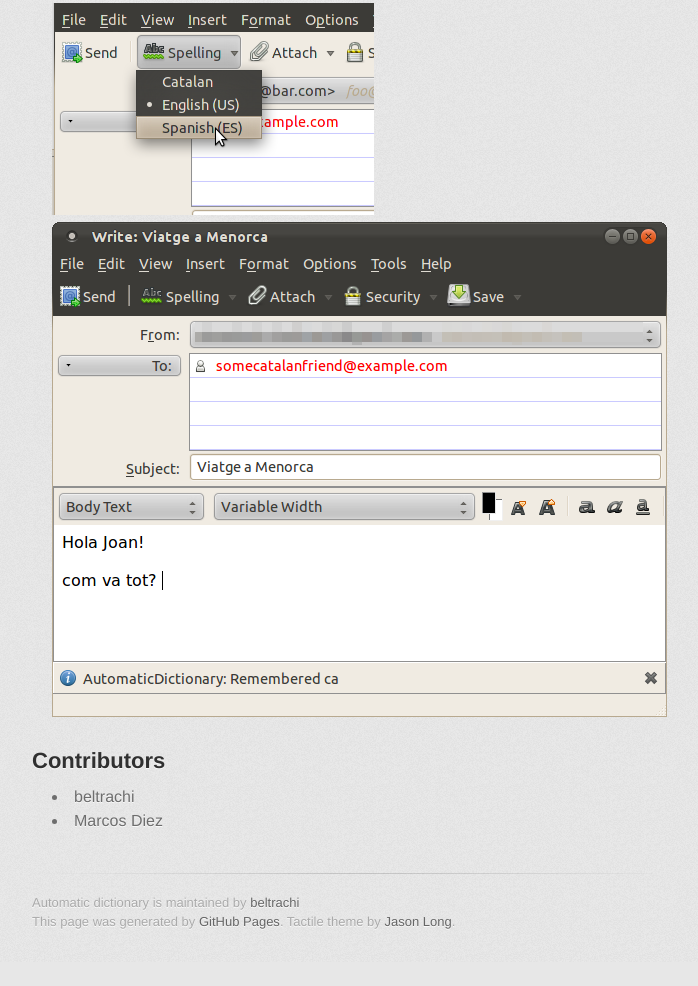
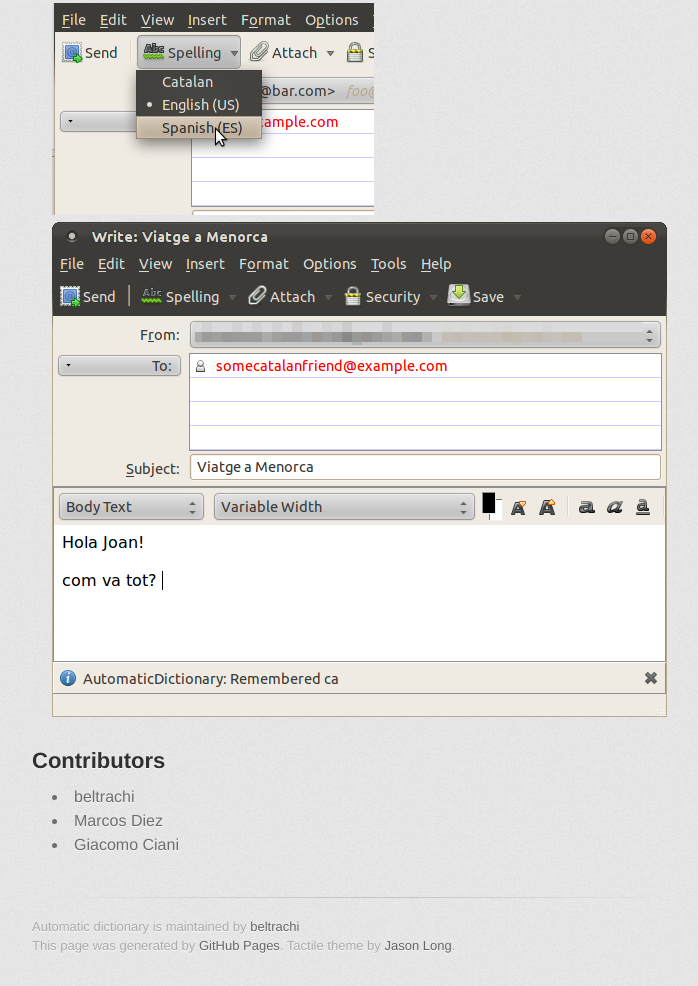
Before and after one commit to beltrachi/automatic_dictionary, a plain HTML site: page index-es.html in a window 1280 px wide. Shown: the part 658-1644 px from the top of the page, without its empty margins (298-996 px from the left). Before the commit the page ends 1620 px from the top, so only its background shows below. Drawn offline with Linux system fonts and the light colour scheme; a web font is replaced by a local one.

Commit message:
Update contributors with Giacomo Ciani

```diff
--- a/index-es.html
+++ b/index-es.html
@@ -112,6 +112,7 @@
                     <ul>
                         <li>beltrachi</li>
                         <li>Marcos Diez</li>
+                        <li>Giacomo Ciani</li>
                     </ul>
                 </section>
 
```
Also changed, not shown: index.html (+1 -0 lines).
